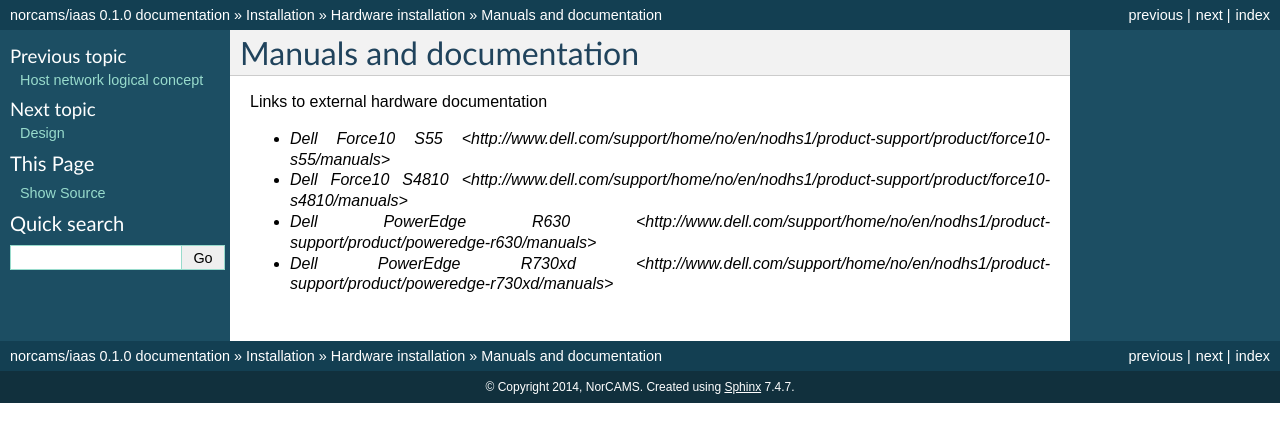
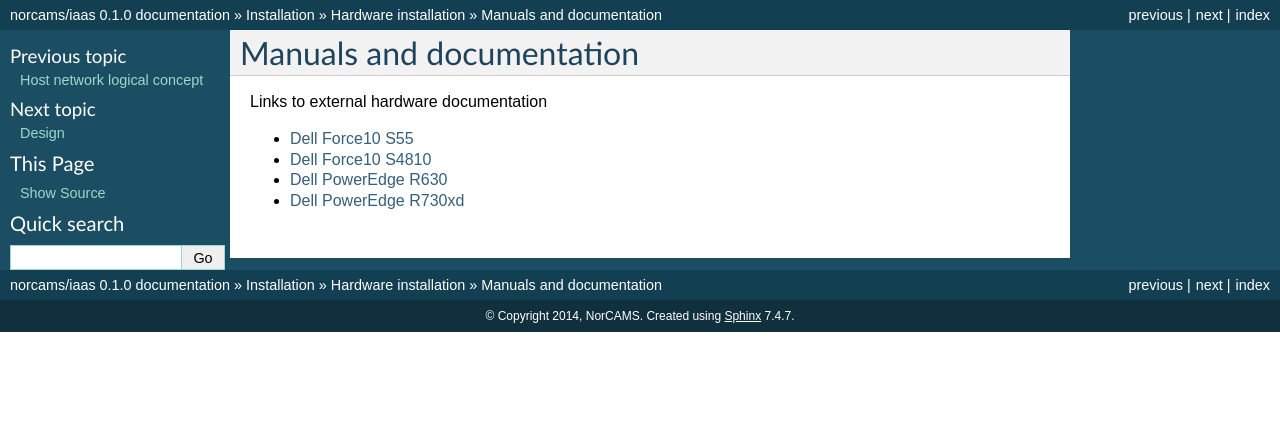
Before and after one commit to norcams/iaas, a Sphinx documentation site: the page built from docs/installation/manuals.rst, in a window 1280 px wide. Shown: the top 442 px of the page. Built offline with Sphinx 7.4.7, drawn with Linux system fonts in a browser that asks for light colours.

Commit message:
Fix link syntax for manuals

```diff
--- a/docs/installation/hardware.rst
+++ b/docs/installation/hardware.rst
@@ -1,8 +1,6 @@
 =====================
 Hardware installation
 =====================
-
-.. contents::
 
 This documents how to install the hardware for our development phase.
 
--- a/docs/installation/manuals.rst
+++ b/docs/installation/manuals.rst
@@ -3,7 +3,7 @@
 
 Links to external hardware documentation
 
-* `Dell Force10 S55 <http://www.dell.com/support/home/no/en/nodhs1/product-support/product/force10-s55/manuals>`
-* `Dell Force10 S4810 <http://www.dell.com/support/home/no/en/nodhs1/product-support/product/force10-s4810/manuals>`
-* `Dell PowerEdge R630 <http://www.dell.com/support/home/no/en/nodhs1/product-support/product/poweredge-r630/manuals>`
-* `Dell PowerEdge R730xd <http://www.dell.com/support/home/no/en/nodhs1/product-support/product/poweredge-r730xd/manuals>`
+* `Dell Force10 S55 <http://www.dell.com/support/home/no/en/nodhs1/product-support/product/force10-s55/manuals>`_
+* `Dell Force10 S4810 <http://www.dell.com/support/home/no/en/nodhs1/product-support/product/force10-s4810/manuals>`_
+* `Dell PowerEdge R630 <http://www.dell.com/support/home/no/en/nodhs1/product-support/product/poweredge-r630/manuals>`_
+* `Dell PowerEdge R730xd <http://www.dell.com/support/home/no/en/nodhs1/product-support/product/poweredge-r730xd/manuals>`_
```
